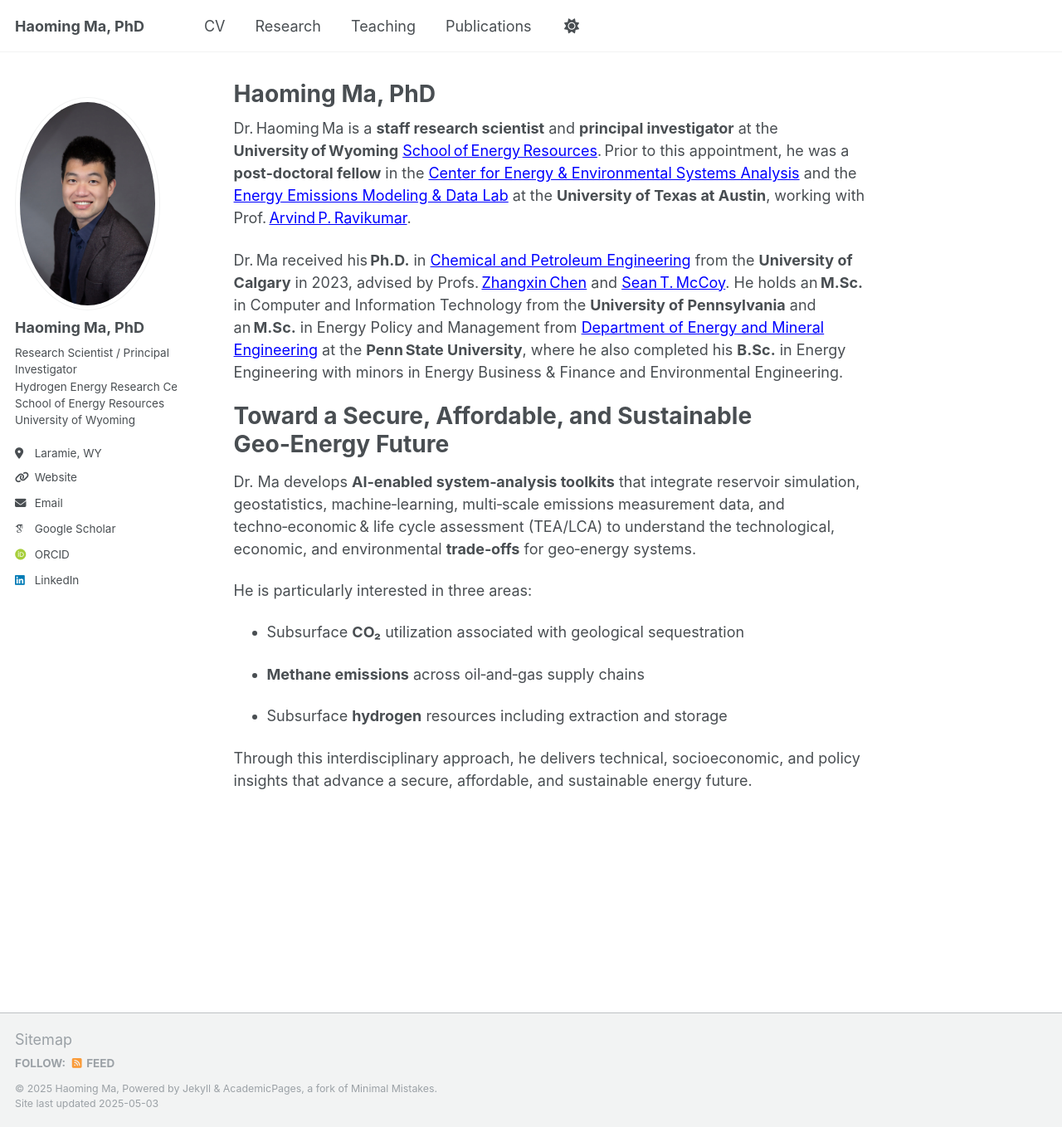
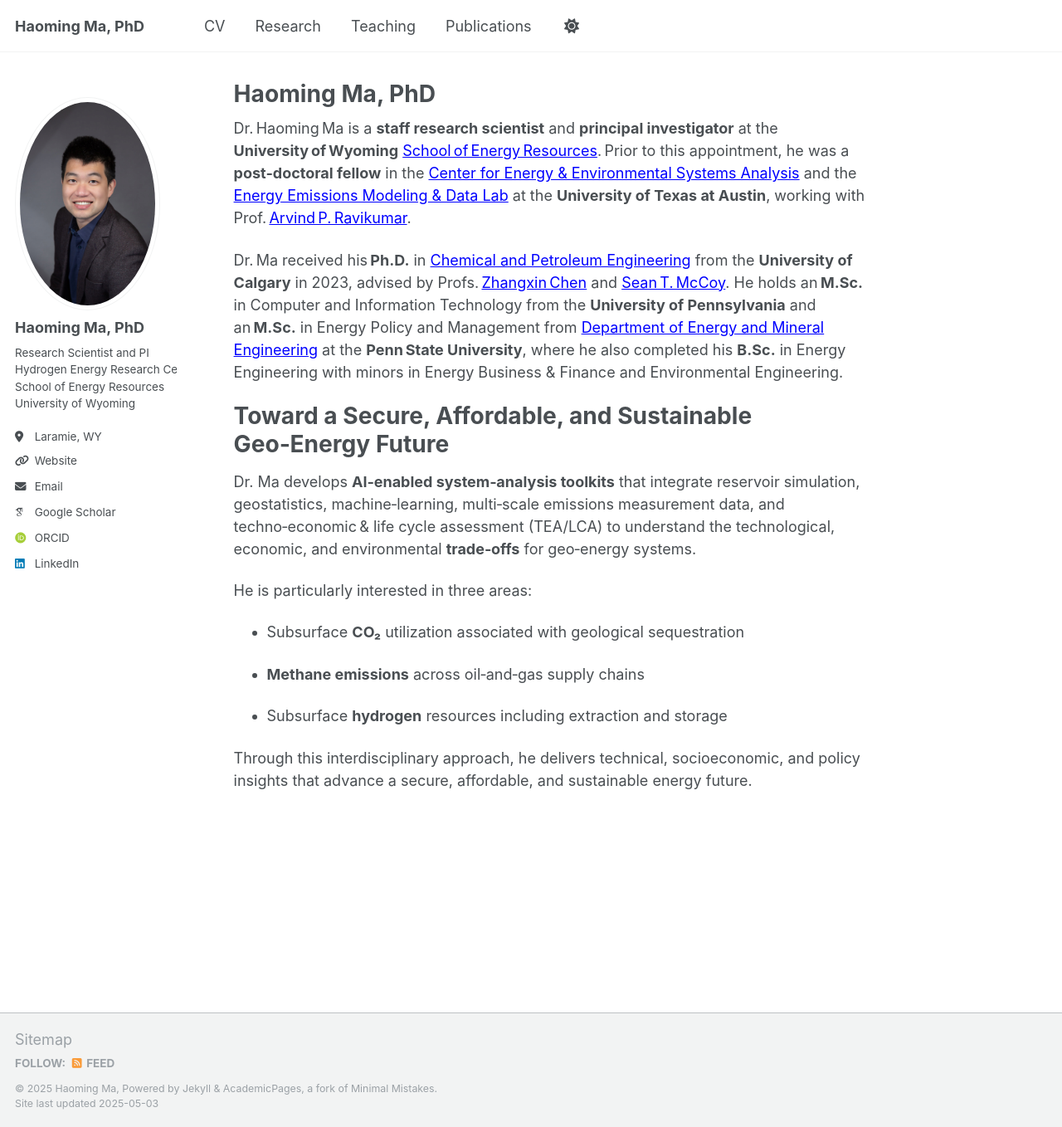
Before and after one commit to haoming-ma/haoming-ma.github.io, a Jekyll site: the page built from _pages/about.md, in a window 1280 px wide and 1358 px high. Shown: the whole window at 83% size. Built offline with Jekyll 4.4.1, drawn with Linux system fonts in a browser that asks for light colours; some web fonts are replaced.

Commit message:
Update _config.yml

```diff
--- a/_config.yml
+++ b/_config.yml
@@ -24,7 +24,7 @@ author:
   avatar           : "profile.jpg"
   name             : "Haoming Ma, PhD"
   pronouns         : # example: "she/her"
-  bio              : "Research Scientist / Principal Investigator<br>Hydrogen Energy Research Center<br>School of Energy Resources<br>University of Wyoming"
+  bio              : "Research Scientist and PI <br>Hydrogen Energy Research Center<br>School of Energy Resources<br>University of Wyoming"
   location         : "Laramie, WY"
   employer         : #"Red Brick University"
   uri              : "haoming-ma.github.io"
```
